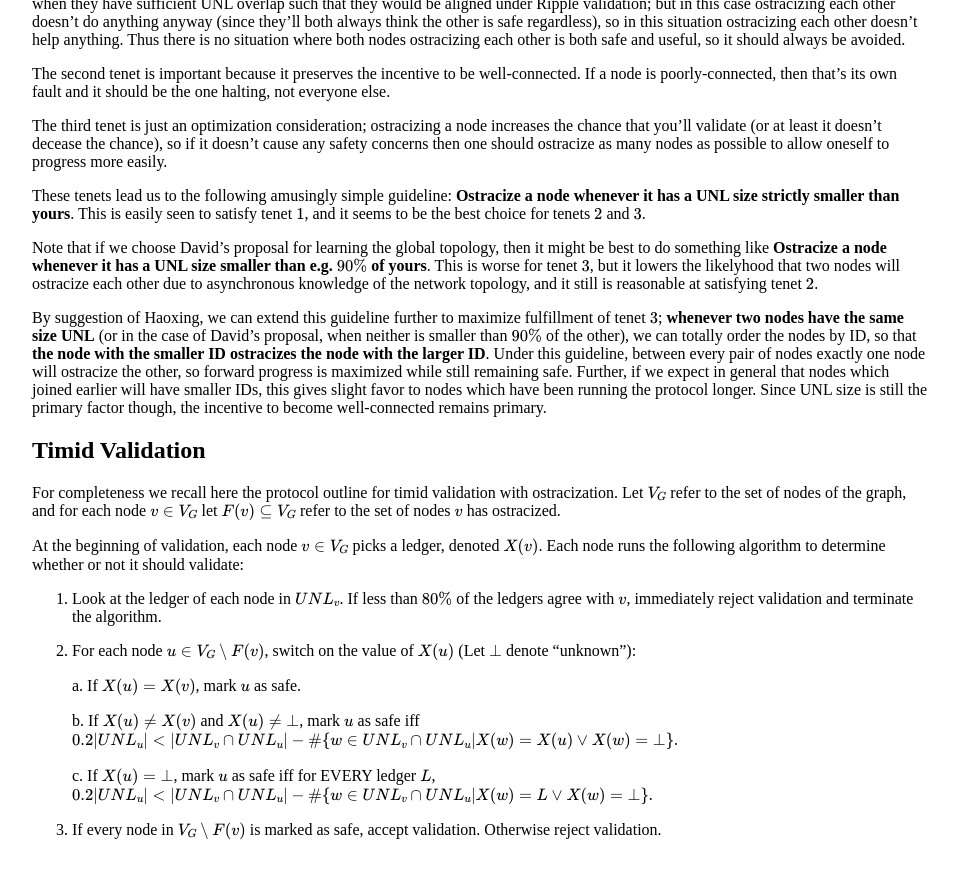
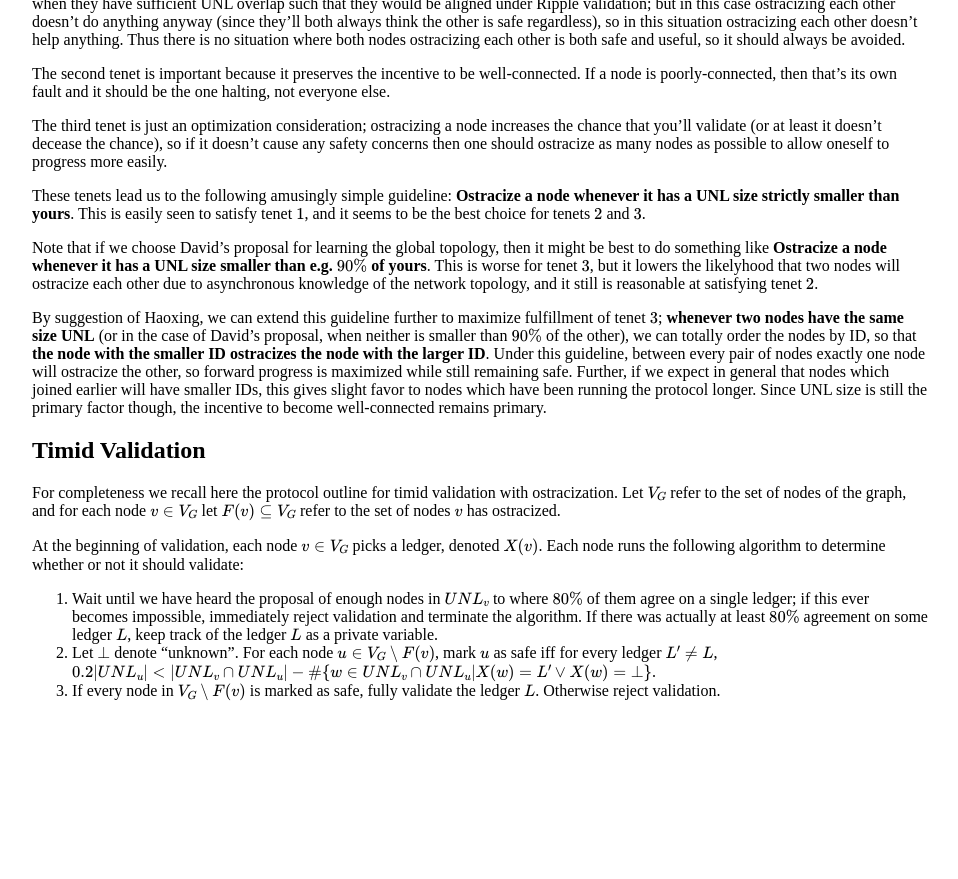
Before and after one commit to ChronusZ/chronusz.github.io, a Jekyll site: the page built from _posts/2017-06-27-timid-validation-framework.md, in a window 1280 px wide and 900 px high, scrolled down 1862 px. Shown: the top 879 px of the window, without its empty margins (160-1118 px from the left). Built offline with Jekyll 4.4.1, drawn with Linux system fonts in a browser that asks for light colours; formulas are drawn with MathJax 3; after the commit the page ends 2623 px from its top, so only the background shows below that.

Commit message:
Update 2017-06-27-timid-validation-framework.md

```diff
--- a/_posts/2017-06-27-timid-validation-framework.md
+++ b/_posts/2017-06-27-timid-validation-framework.md
@@ -87,12 +87,6 @@ For completeness we recall here the protocol outline for timid validation with o
 
 At the beginning of validation, each node $$v\in V_G$$ picks a ledger, denoted $$X(v)$$. Each node runs the following algorithm to determine whether or not it should validate:
 
-1. Look at the ledger of each node in $$UNL_v$$. If less than $$80\%$$ of the ledgers agree with $$v$$, immediately reject validation and terminate the algorithm.
-2. For each node $$u\in V_G\setminus F(v)$$, switch on the value of $$X(u)$$ (Let $$\bot$$ denote "unknown"):
-
-    a. If $$X(u)=X(v)$$, mark $$u$$ as safe.
-
-    b. If $$X(u)\neq X(v)$$ and $$X(u)\neq\bot$$, mark $$u$$ as safe iff $$0.2\vert UNL_u \vert<\vert UNL_v\cap UNL_u\vert - \#\{w\in UNL_v\cap UNL_u\vert X(w)=X(u)\vee X(w)=\bot\}$$.
-
-    c. If $$X(u)=\bot$$, mark $$u$$ as safe iff for EVERY ledger $$L$$, $$0.2\vert UNL_u \vert<\vert UNL_v\cap UNL_u\vert - \#\{w\in UNL_v\cap UNL_u\vert X(w)=L\vee X(w)=\bot\}$$.
-3. If every node in $$V_G\setminus F(v)$$ is marked as safe, accept validation. Otherwise reject validation.
+1. Wait until we have heard the proposal of enough nodes in $$UNL_v$$ to where $$80\%$$ of them agree on a single ledger; if this ever becomes impossible, immediately reject validation and terminate the algorithm. If there was actually at least $$80\%$$ agreement on some ledger $$L$$, keep track of the ledger $$L$$ as a private variable.
+2. Let $$\bot$$ denote "unknown". For each node $$u\in V_G\setminus F(v)$$, mark $$u$$ as safe iff for every ledger $$L'\neq L$$, $$0.2\vert UNL_u \vert<\vert UNL_v\cap UNL_u\vert - \#\{w\in UNL_v\cap UNL_u\vert X(w)=L'\vee X(w)=\bot\}$$.
+3. If every node in $$V_G\setminus F(v)$$ is marked as safe, fully validate the ledger $$L$$. Otherwise reject validation.
```
